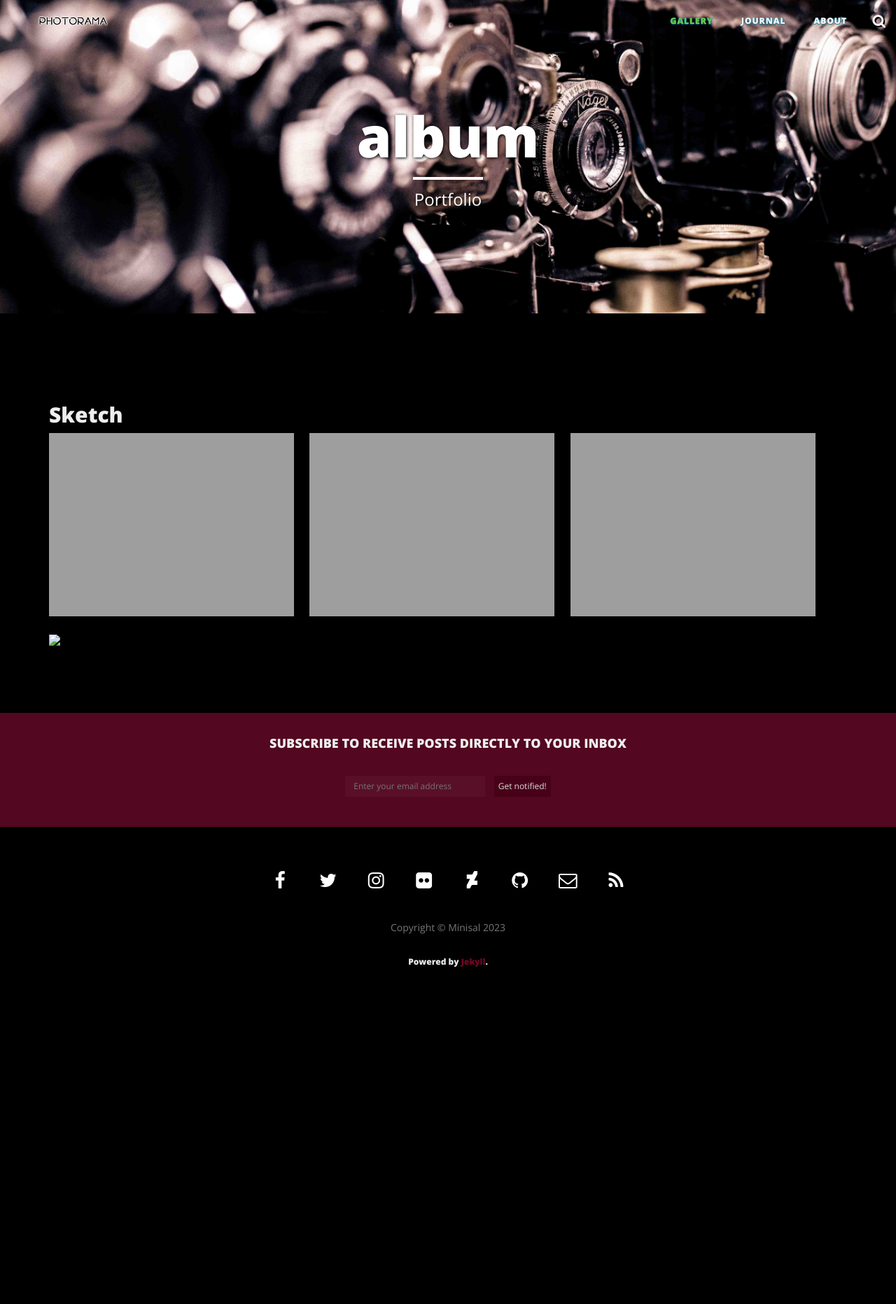
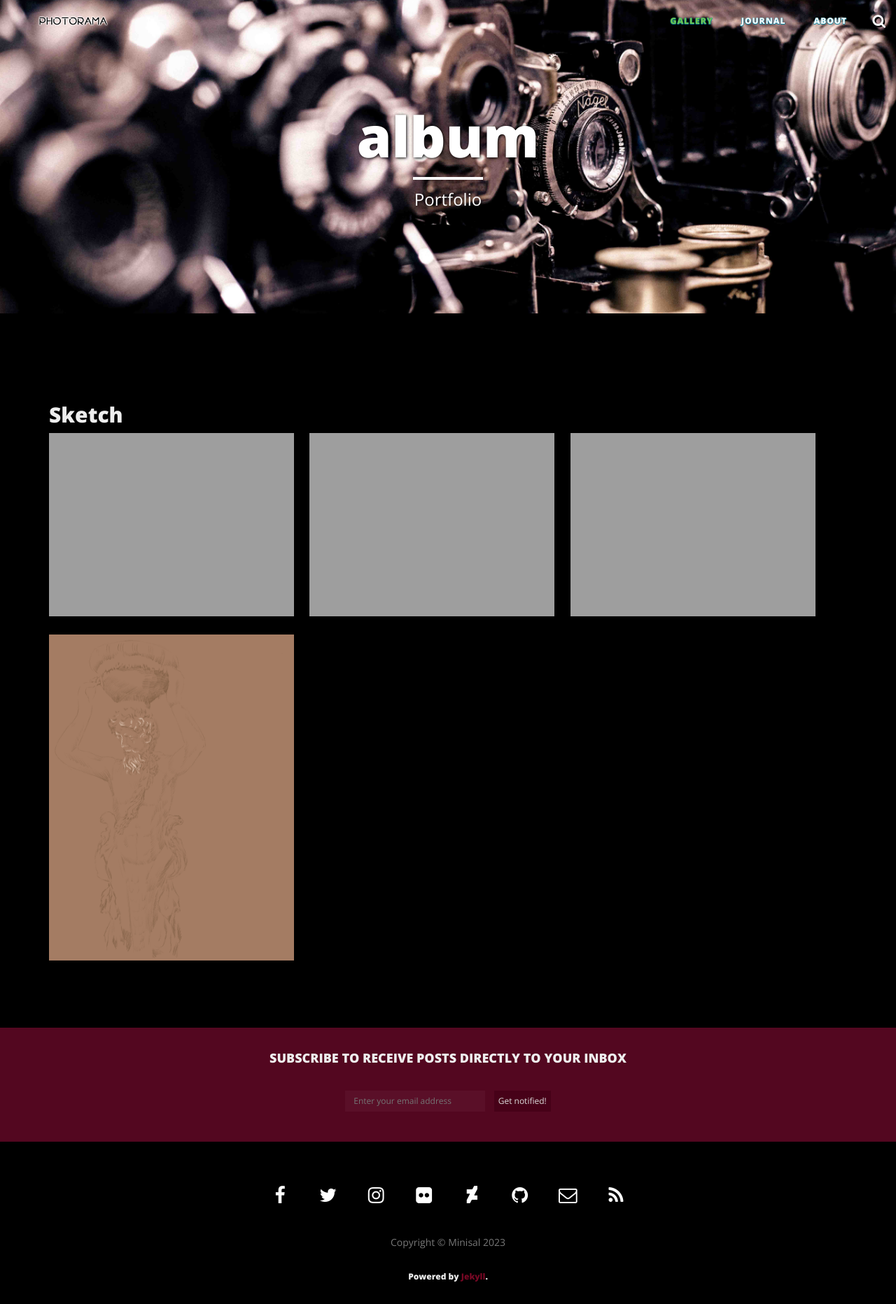
Before and after one commit to Minisal/photorama, a Jekyll site: the page built from gallery/Sketch/index.html, in a window 1280 px wide. Shown: the whole page at 70% size. Built offline with Jekyll 4.4.1, drawn with Linux system fonts in a browser that asks for light colours; nearby versions of some CDN libraries; before the commit the page ends 1414 px from its top, so only the background shows below that.

Commit message:
rename Sketch

```diff
--- a/gallery/Sketch/index.html
+++ b/gallery/Sketch/index.html
@@ -6,16 +6,16 @@
 header-img: "img/gallery-bg.jpg"
 album-title: "Sketch"
 images:
- - image_path: /gallery/Setch/girl.png
+ - image_path: /gallery/Sketch/girl.png
    caption: Girl
    copyright: © minisal
- - image_path: /gallery/Setch/girl2.png
+ - image_path: /gallery/Sketch/girl2.png
    caption: Girl
    copyright: © minisal
- - image_path: /gallery/Setch/rose.png
+ - image_path: /gallery/Sketch/rose.png
    caption: Rose
    copyright: © minisal
- - image_path: /gallery/Setch/sculpture.png
+ - image_path: /gallery/Sketch/sculpture.png
    caption: Sculpture
    copyright: © minisal
 ---
```
